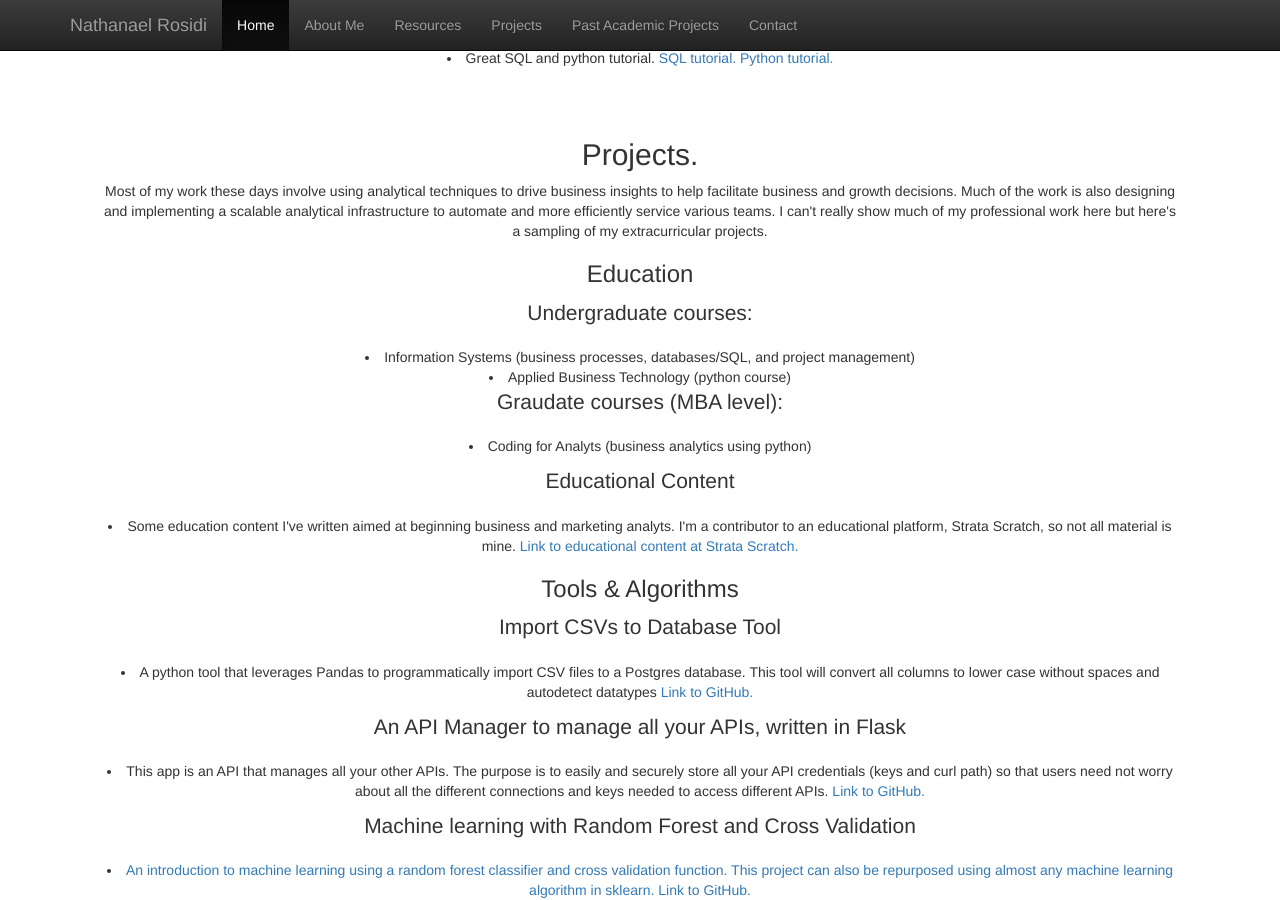
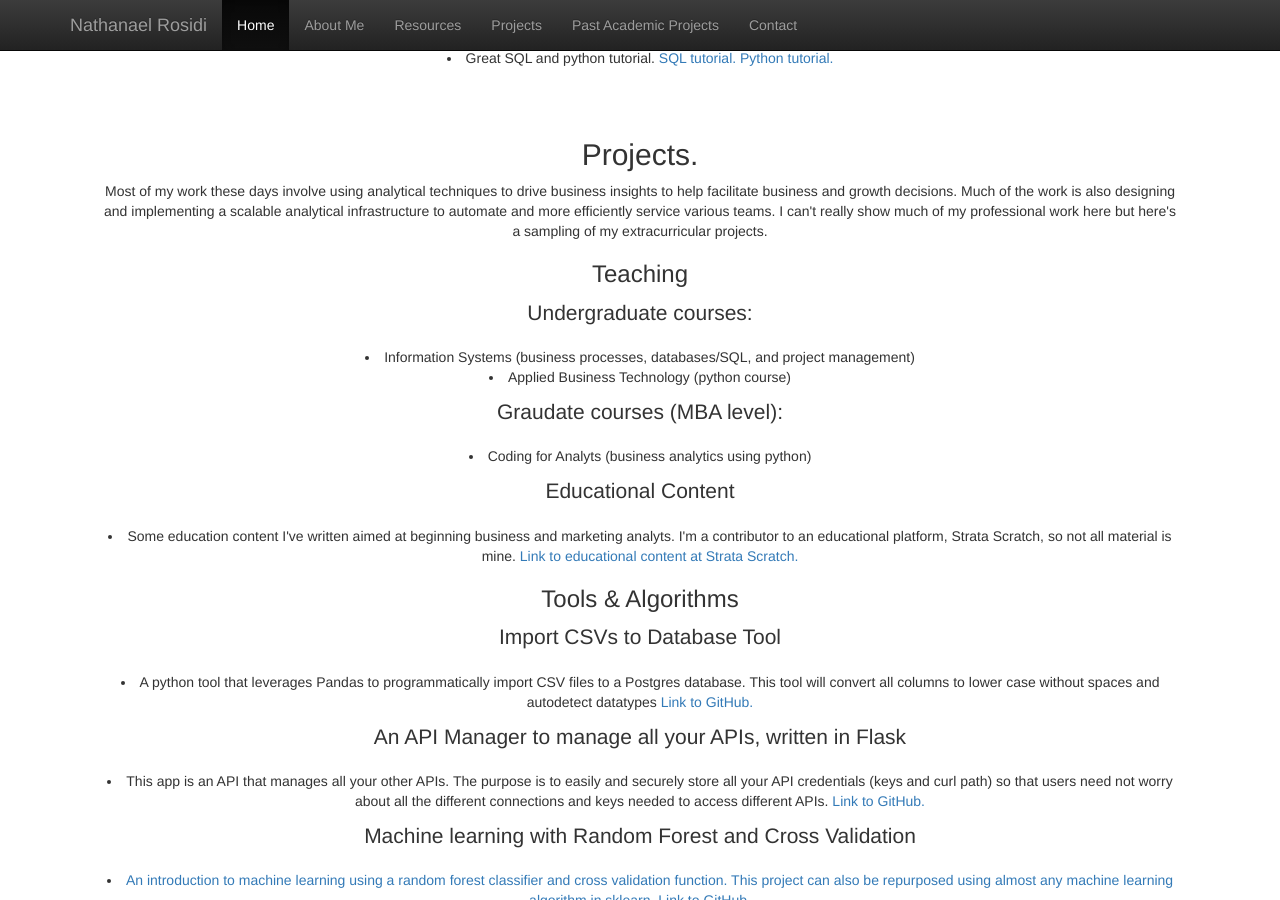
Before and after one commit to nlrosidi/nlrosidi.github.io, a Jekyll site: the page index.html, which Jekyll copies as it is, in a window 1280 px wide and 900 px high, scrolled down 875 px. Built offline with Jekyll 4.4.1, drawn with Linux system fonts in a browser that asks for light colours; nearby versions of some CDN libraries.

Commit message:
Update index.html

```diff
--- a/index.html
+++ b/index.html
@@ -86,10 +86,11 @@
           <h2 id="project">Projects.</h2>
           <p>Most of my work these days involve using analytical techniques to drive business insights to help facilitate business and growth decisions. Much of the work is also designing and implementing a scalable analytical infrastructure to automate and more efficiently service various teams. I can't really show much of my professional work here but here's a sampling of my extracurricular projects.</p>
 		  <p></p>
-	  <h3 id="education">Education</h3>
+	  <h3 id="education">Teaching</h3>
 	      <p class="lead">Undergraduate courses:</p>
 		     <li>Information Systems (business processes, databases/SQL, and project management)</li>
 		     <li>Applied Business Technology (python course)</li>
+	   <p></p>
 	      <p class="lead">Graudate courses (MBA level): </p>
 		     <li>Coding for Analyts (business analytics using python)</li>
 	      <p></p>
```
